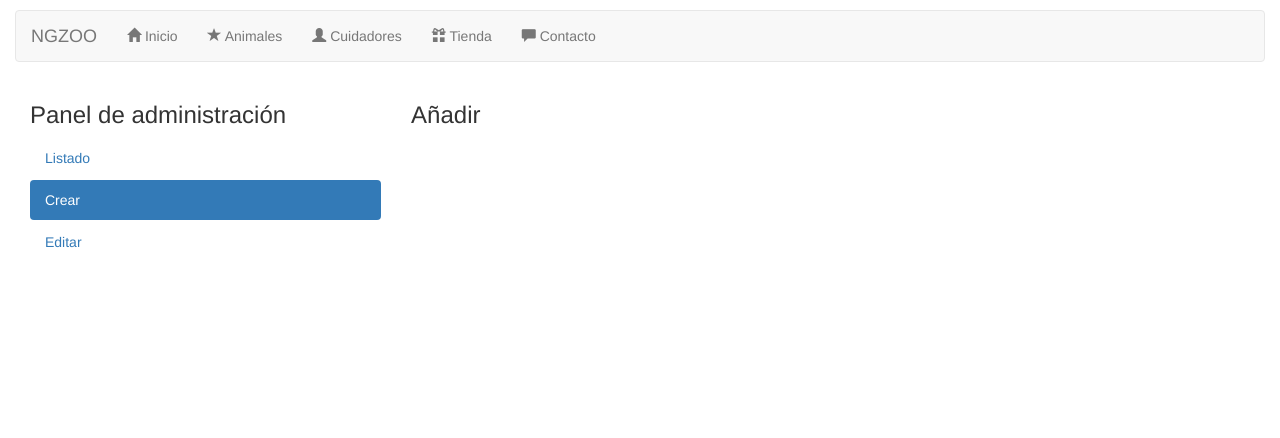
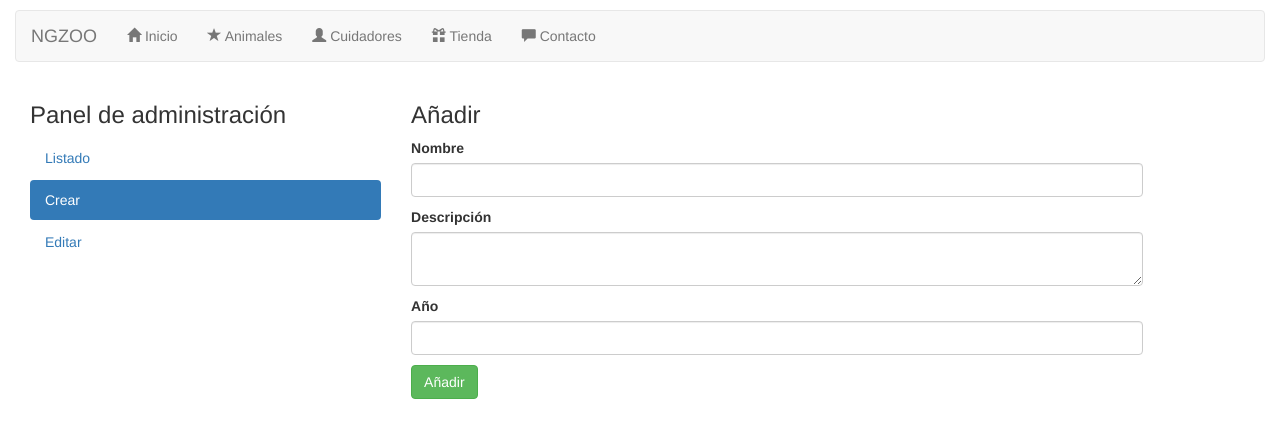
Before and after one commit to OussamaAlouat/curso-angular8, an Angular app: page /admin-panel/crear in a window 1280 px wide. Shown: the top 438 px of the page. Built offline with nearby package versions, Linux system fonts and the light colour scheme.

Commit message:
Added admin add form

```diff
--- a/src/app/admin/components/add/add.component.html
+++ b/src/app/admin/components/add/add.component.html
@@ -1 +1,17 @@
 <h3>{{title}}</h3>
+<form action="">
+  <p>
+    <label for="">Nombre</label>
+    <input type="text" class="form-control">
+  </p>
+  <p>
+    <label for="">Descripción</label>
+    <textarea class="form-control"></textarea>
+  </p>
+  <p>
+    <label for="">Año</label>
+    <input type="text" class="form-control">
+  </p>
+
+  <input type="submit" value="{{title}}" class="btn btn-success">
+</form>
```
